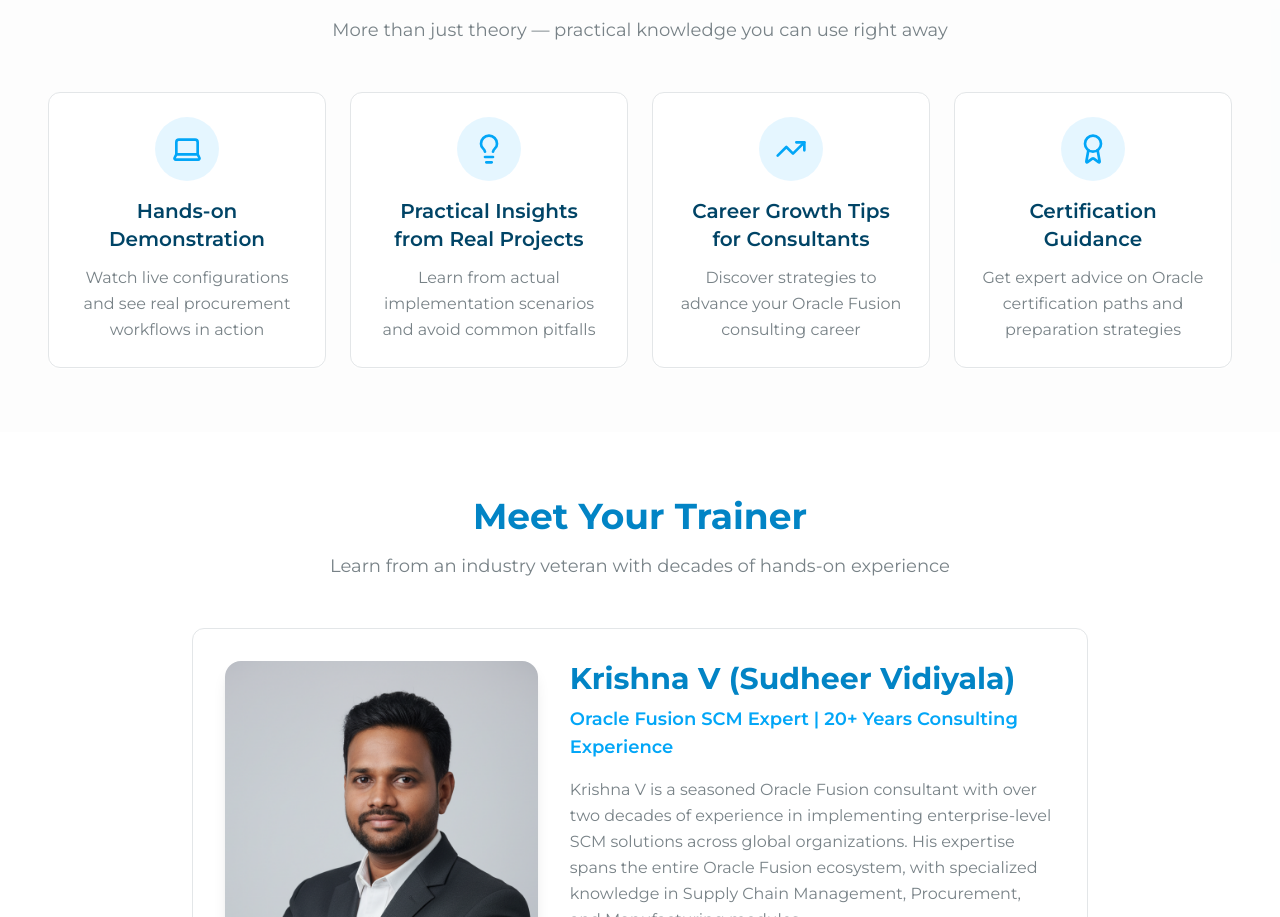
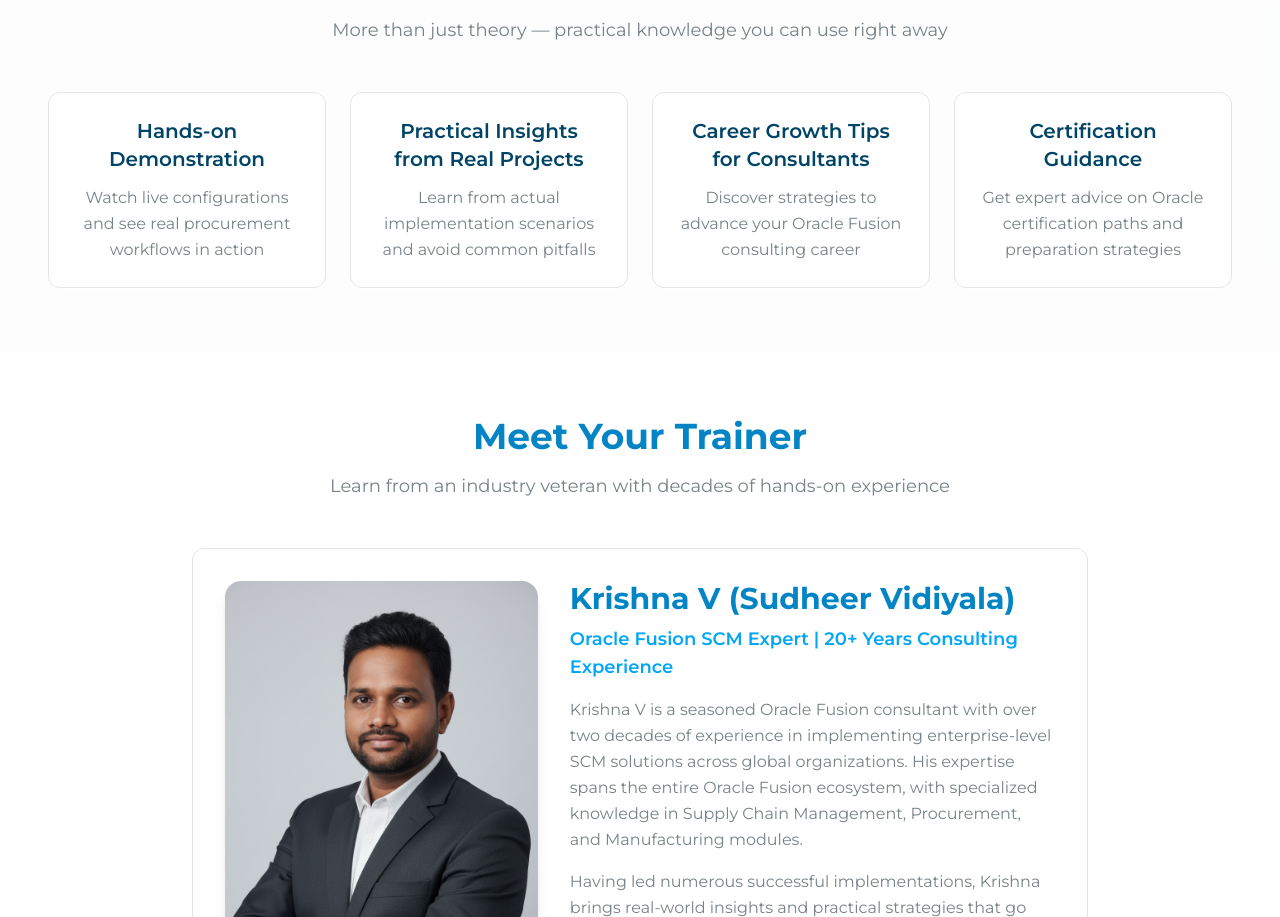
Before and after one commit to TechLeadsUser/event-engage-engine, a React (Vite) app: page / in a window 1280 px wide. Shown: the part 1770-2687 px from the top of the page. Built offline with nearby package versions, Linux system fonts and the light colour scheme; the HTML template or start-up script is replaced by a standard one.

Commit message:
Visual edit in Lovable
Edited UI in Lovable

```diff
--- a/src/components/webinar/TakeawaysSection.tsx
+++ b/src/components/webinar/TakeawaysSection.tsx
@@ -31,9 +31,7 @@ const TakeawaysSection = () => {
 
         <div className="grid md:grid-cols-2 lg:grid-cols-4 gap-6">
           {benefits.map((benefit, index) => <Card key={index} className="p-6 text-center bg-card shadow-card hover:shadow-hover transition-all duration-300 hover:-translate-y-1 group">
-              <div className="w-16 h-16 mx-auto mb-4 rounded-full bg-accent/10 flex items-center justify-center group-hover:bg-accent/20 transition-colors">
-                <benefit.icon className="w-8 h-8 text-accent" />
-              </div>
+
               <h3 className="text-xl font-semibold mb-3 text-foreground">
                 {benefit.title}
               </h3>
```
